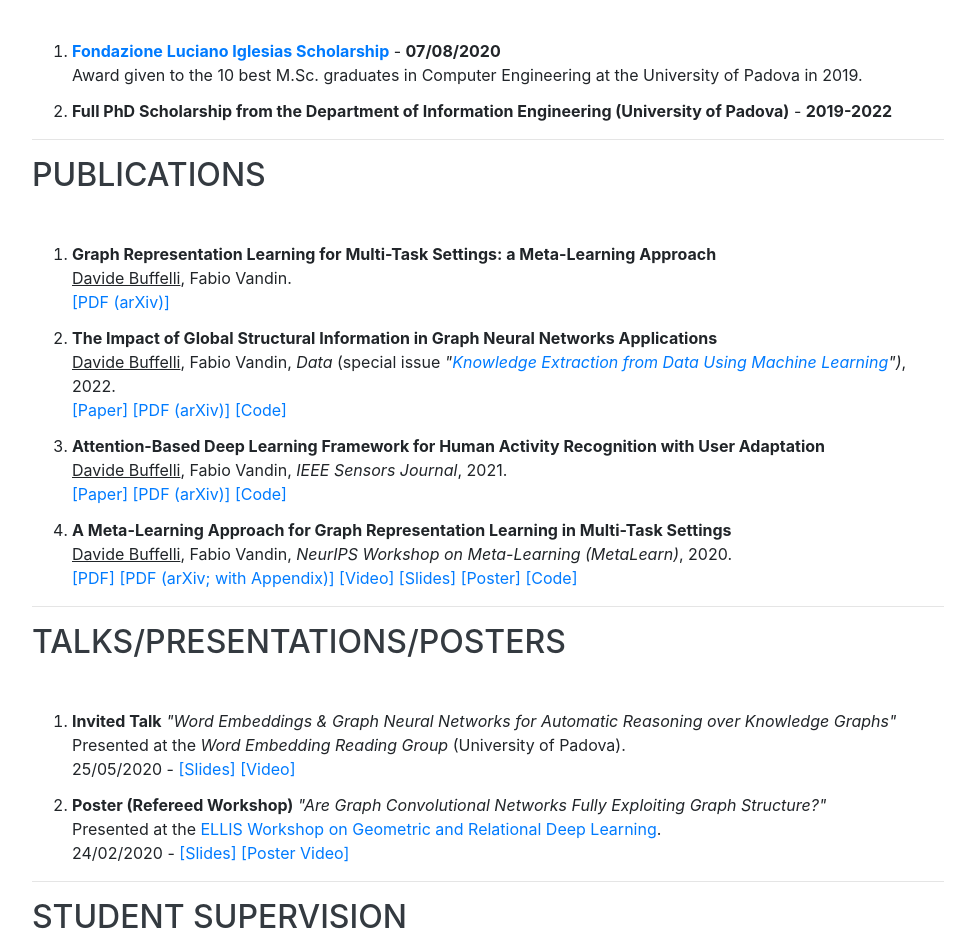
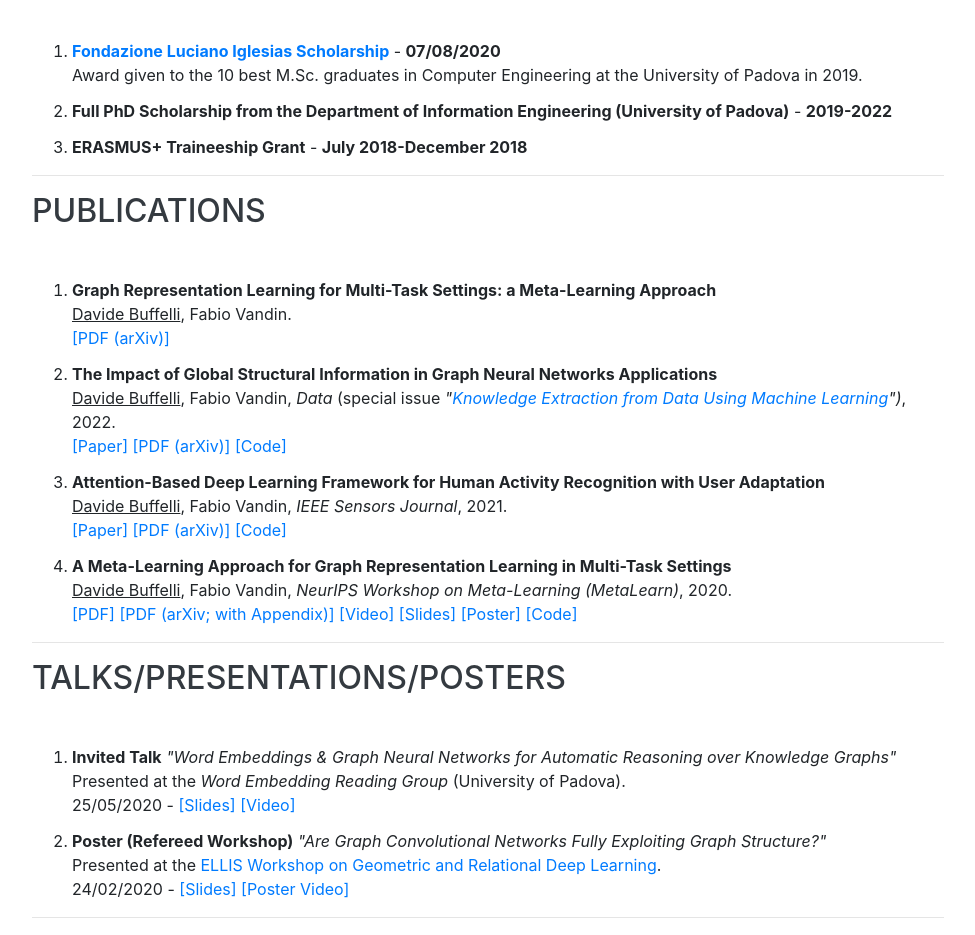
Before and after one commit to DavideBuffelli/davidebuffelli.github.io, a website with bundled scripts: page cv.html in a window 1280 px wide. Shown: the part 2880-3815 px from the top of the page, without its empty margins (288-1263 px from the left). Built offline with nearby package versions, Linux system fonts and the light colour scheme; a web font is replaced by a local one.

Commit message:
added erasmus

```diff
--- a/cv.html
+++ b/cv.html
@@ -205,6 +205,9 @@
           <li style="margin-bottom: 12px;">
             <strong>Full PhD Scholarship from the Department of Information Engineering (University of Padova)</strong> - <strong>2019-2022</strong><br>
           </li>
+          <li style="margin-bottom: 12px;">
+            <strong>ERASMUS+ Traineeship Grant</strong> - <strong>July 2018-December 2018</strong><br>
+          </li>
         </ul>
 
         <hr/>
```
